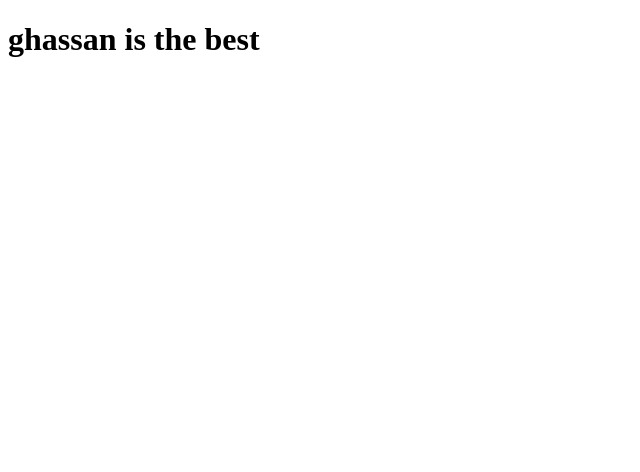
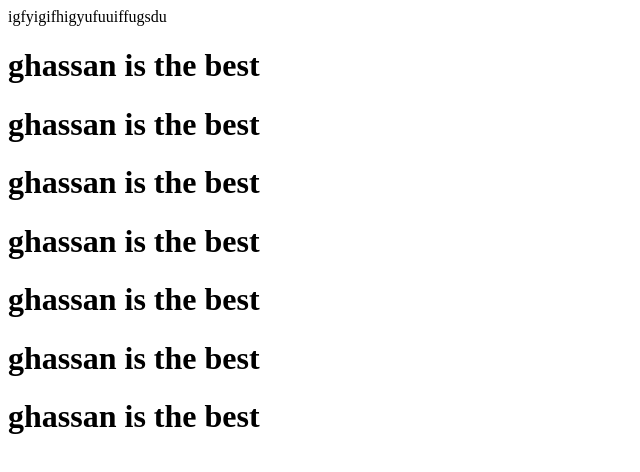
Before and after one commit to Ghassanbenhiba1/ghassan-lking, a plain HTML site: page header.html in a window 1280 px wide. Shown: the whole page, without its empty margins (0-640 px from the left). Drawn offline with Linux system fonts and the light colour scheme.

Commit message:
modification main

```diff
--- a/header.html
+++ b/header.html
@@ -8,7 +8,26 @@
 <body>
     <header>
         <div>
+            igfyigifhigyufuuiffugsdu
+        <div>
+        <div>
+        <div>
+        <div>
+        <div>
+        <div>
             <h1>ghassan is the best </h1>
+            <h1>ghassan is the best </h1>
+            <h1>ghassan is the best </h1>
+            <h1>ghassan is the best </h1>
+            <h1>ghassan is the best </h1>
+            <h1>ghassan is the best </h1>
+            <h1>ghassan is the best </h1>
+        </div>
+        </div>
+        </div>
+        </div>
+        </div>
+        </div>
         </div>
     </header>
 </body>
```
